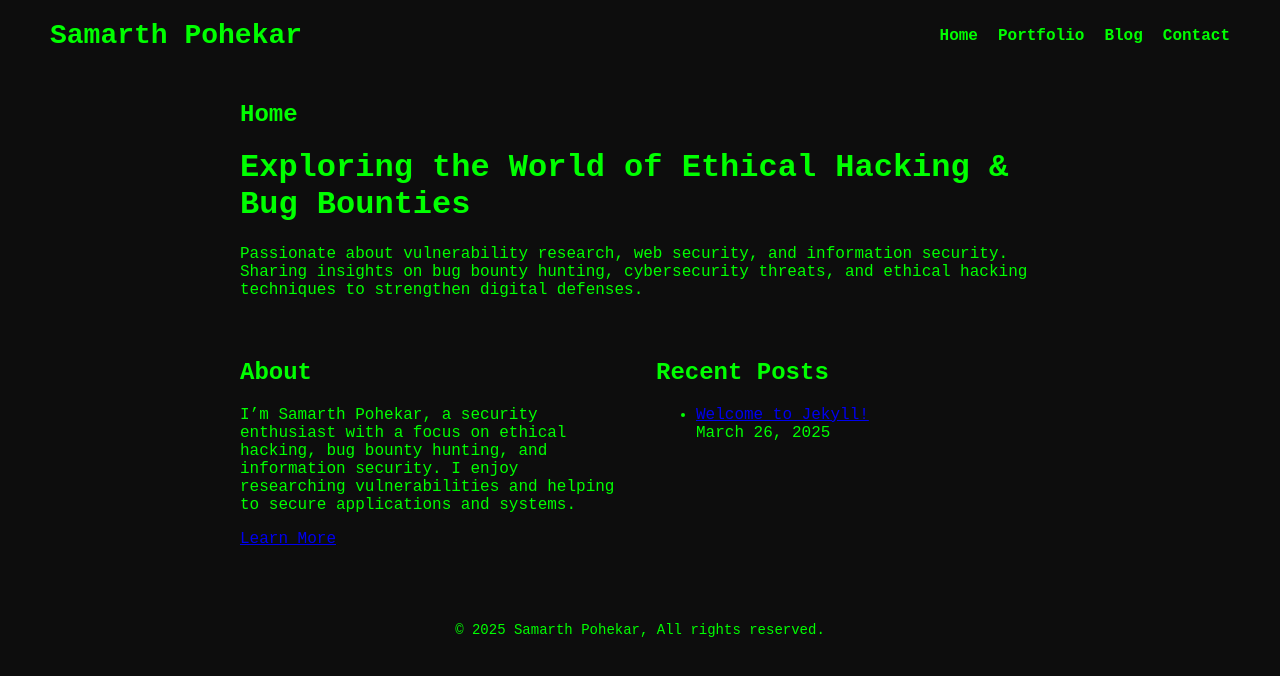
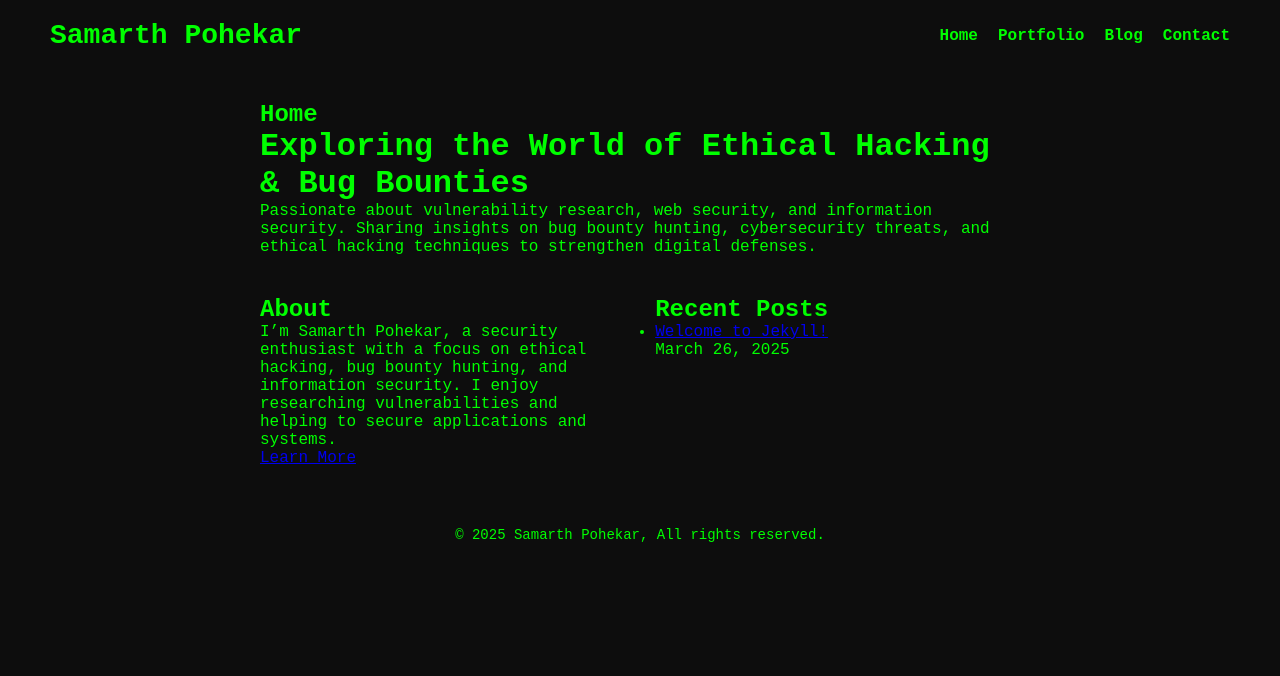
Before and after one commit to samarthpohekar/samarth_pohekar, a Jekyll site: the page built from index.html, in a window 1280 px wide. Shown: the top 676 px of the page. Built offline with Jekyll 4.4.1, drawn with Linux system fonts in a browser that asks for light colours.

Commit message:
Update style.css

```diff
--- a/assets/css/style.css
+++ b/assets/css/style.css
@@ -1,8 +1,15 @@
-/* General Page Styling */
+/* Reset Defaults */
+* {
+    margin: 0;
+    padding: 0;
+    box-sizing: border-box;
+}
+
+/* Page Background */
 body {
     font-family: "Courier New", monospace;
-    background-color: #0d0d0d; /* Darker black */
-    color: #00ff00; /* Green text */
+    background-color: #0d0d0d;
+    color: #00ff00;
     margin: 0;
     padding: 0;
 }
@@ -16,7 +23,6 @@
 }
 
 header h1 {
-    margin: 0;
     font-size: 28px;
 }
 
@@ -29,8 +35,6 @@
     list-style: none;
     display: flex;
     gap: 20px;
-    padding: 0;
-    margin: 0;
 }
 
 .nav-menu li {
```
